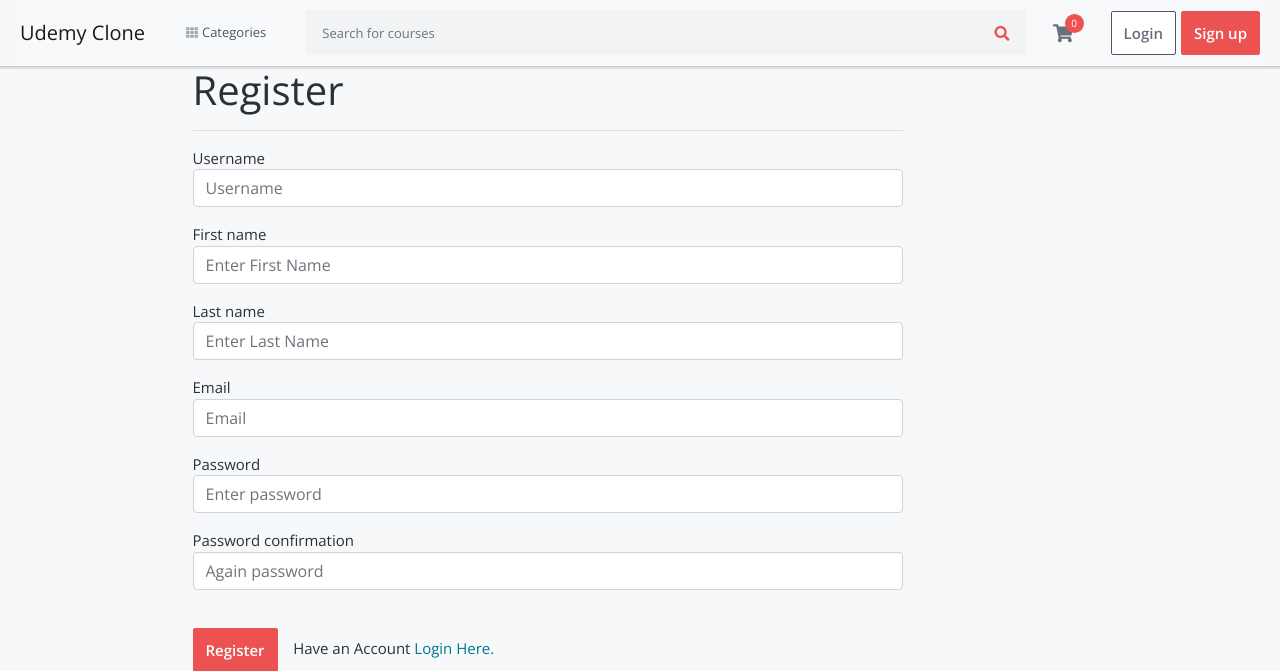
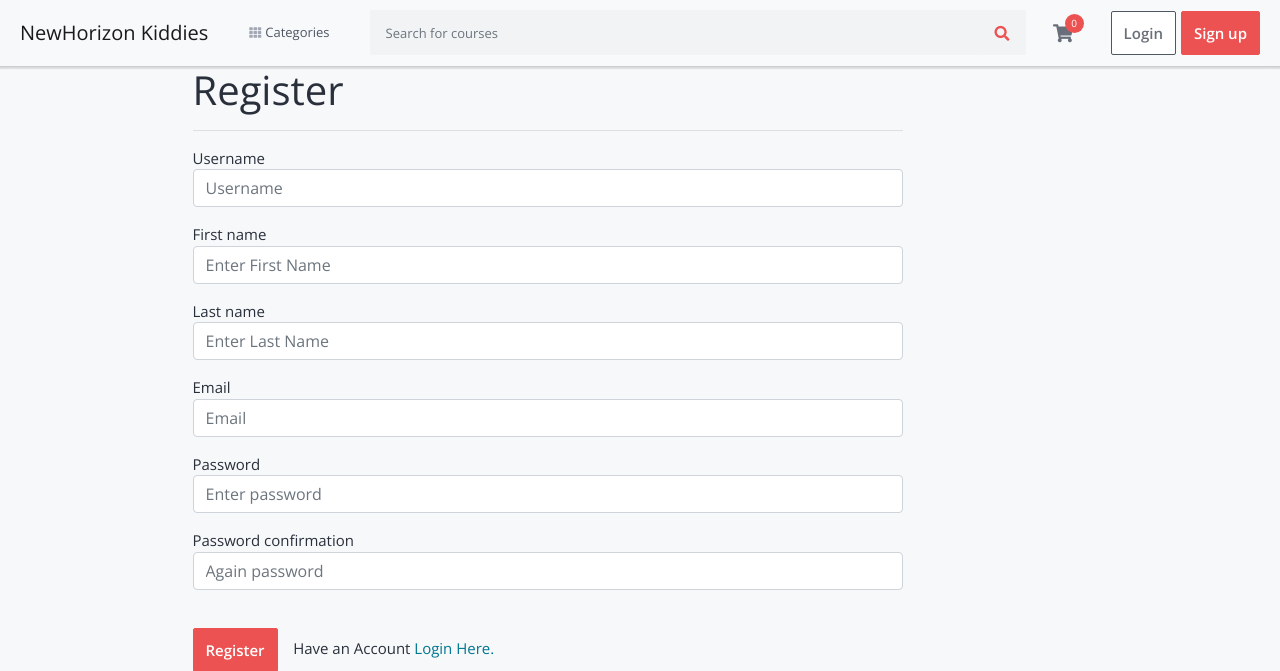
Before and after one commit to Sugarcothe/nh-children, a Django app: page /register in a window 1280 px wide. Shown: the top 671 px of the page. Run offline with Django 3.2, Linux system fonts and the light colour scheme; data comes from the database, SQL or seed files in the repository; both versions use the stored data as it was after the commit; some libraries are stand-ins or nearby versions.

Commit message:
changed features in homepage

```diff
--- a/templates/layouts/base.html
+++ b/templates/layouts/base.html
@@ -4,7 +4,7 @@
     <meta charset="utf-8">
     <meta name="viewport" content="width=device-width, initial-scale=1">
 
-    <title>Django Udemy Clone</title>
+    <title>NewHorizon Kiddies</title>
 
     {% include 'partials/header.html' %}
 </head>
--- a/templates/partials/navbar.html
+++ b/templates/partials/navbar.html
@@ -13,7 +13,7 @@
 
                     <a class="navbar-brand" href="/">
                         {#                        {{ --<img src="" alt="" height="30">--}}#}
-                        Udemy Clone
+                        NewHorizon Kiddies
                     </a>
 
                     {% include 'partials/menu.html' %}
```
Also changed, not shown: db.sqlite3.
